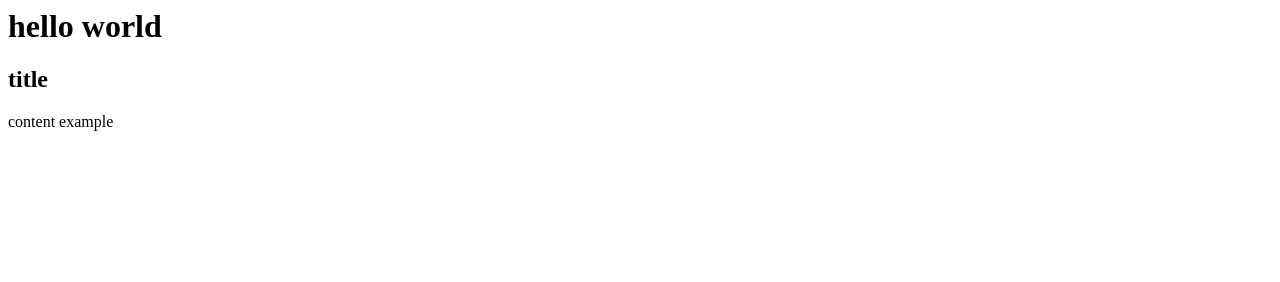
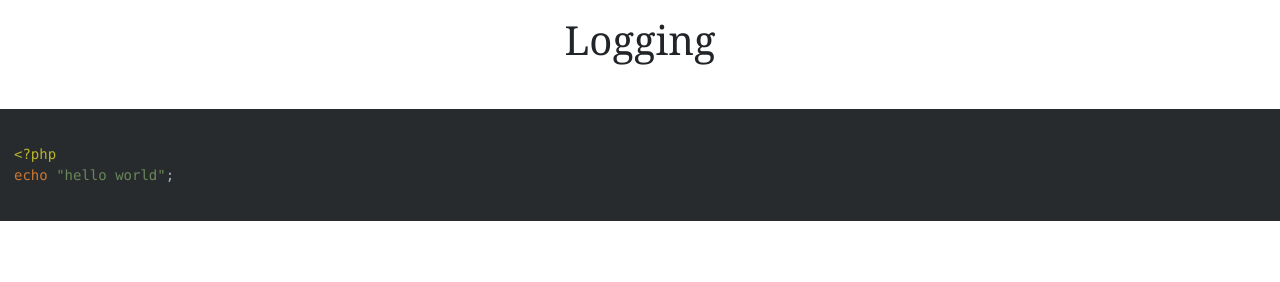
Before and after one commit to imcj/imcj.me, a plain HTML site: page index.html in a window 1280 px wide. Drawn offline with nearby package versions, Linux system fonts and the light colour scheme.

Commit message:
Update index.html

```diff
--- a/index.html
+++ b/index.html
@@ -1,5 +1,43 @@
-<h1>hello world</h1>
-<h2>title</h2>
-<article>
-  <p>content example</p>
-</article>
+
+<!doctype html>
+<html>
+  <head>
+    <!-- Required meta tags -->
+    <meta charset="utf-8">
+    <meta name="viewport" content="width=device-width, initial-scale=1, shrink-to-fit=no">
+
+    <!-- Bootstrap CSS -->
+    <link rel="stylesheet" href="https://cdn.bootcss.com/bootstrap/4.0.0/css/bootstrap.min.css" integrity="sha384-Gn5384xqQ1aoWXA+058RXPxPg6fy4IWvTNh0E263XmFcJlSAwiGgFAW/dAiS6JXm" crossorigin="anonymous">
+    <link rel="stylesheet" href="http://apps.bdimg.com/libs/highlight.js/9.1.0/styles/androidstudio.min.css">
+    <style>
+    	body {
+    		font-family: medium-content-serif-font,Georgia,Cambria,"Times New Roman",Times,serif;
+    	}
+    	h1 {
+    		text-align: center;
+    		line-height: 200%;
+    	}
+    </style>
+    <title>Hello, world!</title>
+  </head>
+  <body>
+  	<h1>Logging</h1>
+    <pre>
+    	<code>
+&lt;?php
+echo "hello world";
+    	</code>
+	</pre>
+
+    <!-- Optional JavaScript -->
+    <!-- jQuery first, then Popper.js, then Bootstrap JS -->
+    <script src="https://cdn.bootcss.com/jquery/3.2.1/jquery.slim.min.js" integrity="sha384-KJ3o2DKtIkvYIK3UENzmM7KCkRr/rE9/Qpg6aAZGJwFDMVNA/GpGFF93hXpG5KkN" crossorigin="anonymous"></script>
+    <script src="https://cdn.bootcss.com/popper.js/1.12.9/umd/popper.min.js" integrity="sha384-ApNbgh9B+Y1QKtv3Rn7W3mgPxhU9K/ScQsAP7hUibX39j7fakFPskvXusvfa0b4Q" crossorigin="anonymous"></script>
+    <script src="https://cdn.bootcss.com/bootstrap/4.0.0/js/bootstrap.min.js" integrity="sha384-JZR6Spejh4U02d8jOt6vLEHfe/JQGiRRSQQxSfFWpi1MquVdAyjUar5+76PVCmYl" crossorigin="anonymous"></script>
+    <script src="http://apps.bdimg.com/libs/highlight.js/9.1.0/highlight.min.js"></script>
+    <script>
+	    var snippet = document.querySelector('pre code');
+    	hljs.initHighlightingOnLoad(snippet);
+	</script>
+  </body>
+</html>
```
